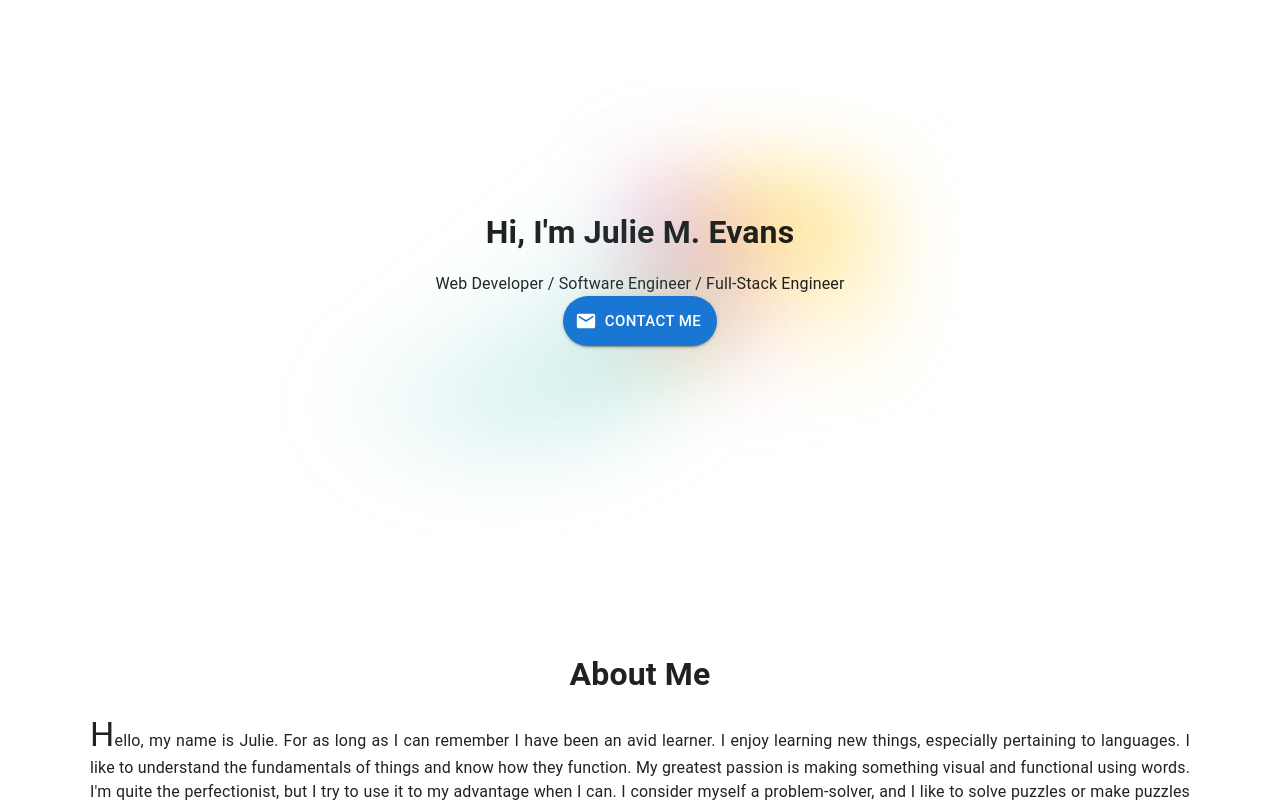
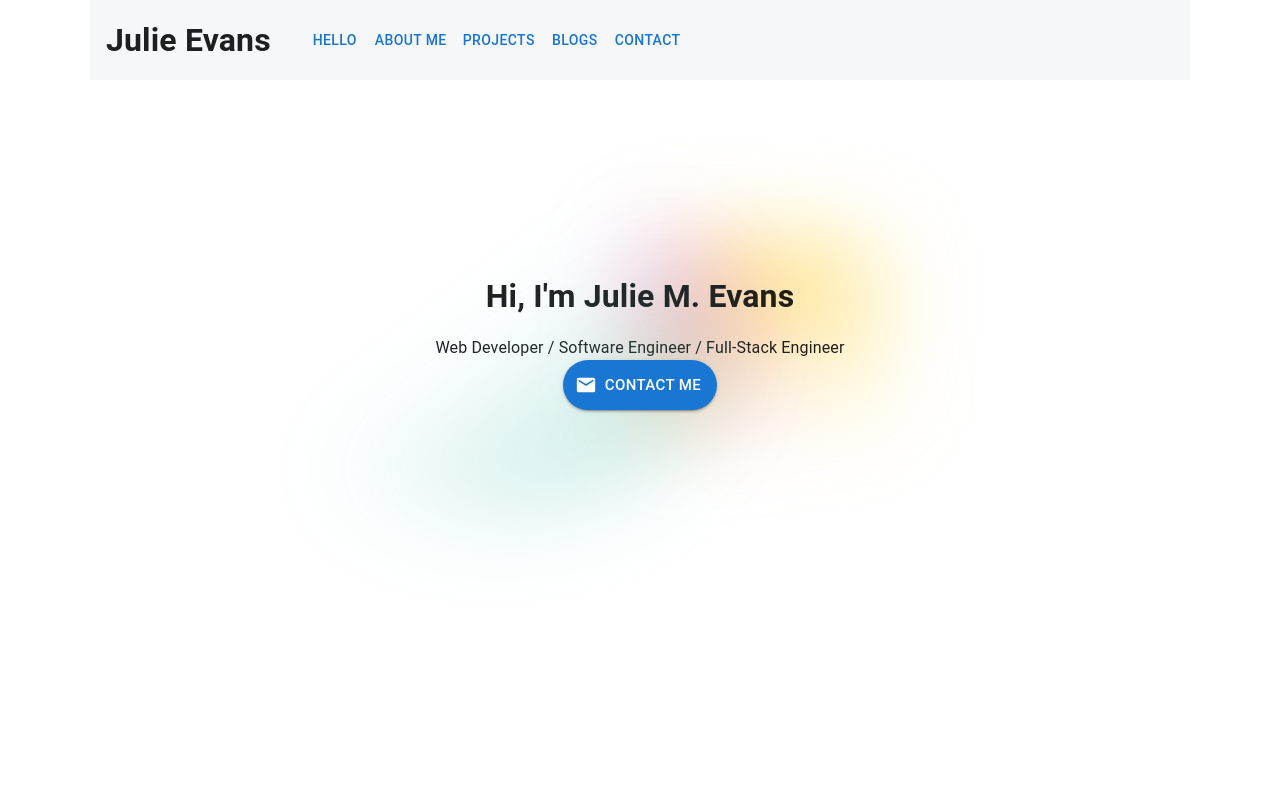
Before and after one commit to mailauki/portfolio-next, a Next.js app: page / in a window 1280 px wide. Shown: the top 802 px of the page. Built offline with nearby package versions, Linux system fonts and the light colour scheme.

Commit message:
Add header component

```diff
--- a/components/AboutMe/AboutMe.js
+++ b/components/AboutMe/AboutMe.js
@@ -5,7 +5,7 @@ import Skills from './Skills'
 
 export default function AboutMe() {
   return (
-    <div className={styles.section}>
+    <div className={styles.section} id="aboutme">
       <h1>About Me</h1>
 
       <Box>
--- a/components/Blogs/Blogs.js
+++ b/components/Blogs/Blogs.js
@@ -8,7 +8,7 @@ const inter = Inter({ subsets: ['latin'] })
 
 export default function Blogs() {
   return (
-    <div className={styles.section}>
+    <div className={styles.section} id="blogs">
       <h1>Blogs</h1>
 
       <div className={styles.grid}>
--- a/components/Contact/Contact.js
+++ b/components/Contact/Contact.js
@@ -4,7 +4,7 @@ import { contactInfo } from '../../data/contactInfo'
 
 export default function Contact() {
   return (
-    <div className={styles.section}>
+    <div className={styles.section} id="contact">
       <h2>Contact Info</h2>
       <List
         className={styles.grid}
--- /dev/null
+++ b/components/Header.js
@@ -0,0 +1,45 @@
+import styles from '../styles/Home.module.css'
+import { Button } from '@mui/material'
+
+export default function Header() {
+  return (
+    <div className={styles.header}>
+      <h1 style={{ marginRight: "1em" }}>Julie Evans</h1>
+      <Button
+        component="a"
+        href="#hello"
+        rel="noopener noreferrer"
+      >
+        Hello
+      </Button>
+      <Button
+        component="a"
+        href="#aboutme"
+        rel="noopener noreferrer"
+      >
+        About Me
+      </Button>
+      <Button
+        component="a"
+        href="#projects"
+        rel="noopener noreferrer"
+      >
+        Projects
+      </Button>
+      <Button
+        component="a"
+        href="#blogs"
+        rel="noopener noreferrer"
+      >
+        Blogs
+      </Button>
+      <Button
+        component="a"
+        href="#contact"
+        rel="noopener noreferrer"
+      >
+        Contact
+      </Button>
+    </div>
+  )
+}
--- a/components/Hello/Hello.js
+++ b/components/Hello/Hello.js
@@ -3,10 +3,8 @@ import { Button } from '@mui/material'
 import MailIcon from '@mui/icons-material/Mail'
 
 export default function Hello() {
-
   return (
-    <div className={styles.section}>
-
+    <div className={styles.section} id="hello">
       <div className={styles.center}>
         <h1>Hi, I'm Julie M. Evans</h1>
         <p>Web Developer / Software Engineer / Full-Stack Engineer</p>
--- a/components/Home.js
+++ b/components/Home.js
@@ -4,10 +4,13 @@ import AboutMe from './AboutMe/AboutMe'
 import Projects from './Projects/Projects'
 import Blogs from './Blogs/Blogs'
 import Contact from './Contact/Contact'
+import Header from './Header'
 
 export default function Home() {
   return (
     <main className={styles.main}>
+      <Header />
+
       <Hello />
 
       <AboutMe />
--- a/components/Projects/Projects.js
+++ b/components/Projects/Projects.js
@@ -16,7 +16,7 @@ export default function Projects() {
   // if (!data) return <div>Loading...</div>
 
   return (
-    <div className={styles.section}>
+    <div className={styles.section} id="projects">
       <h1>Projects</h1>
 
       <div className={styles.grid}>
--- a/styles/Home.module.css
+++ b/styles/Home.module.css
@@ -14,6 +14,7 @@
   flex-direction: column;
   justify-content: inherit;
   align-items: inherit;
+  padding: 4rem;
 }
 
 .section h1 {
@@ -23,6 +24,19 @@
 /* .section button, .section p {
   margin: 0.5rem;
 } */
+
+.header {
+  display: flex;
+  justify-content: flex-start;
+  max-width: var(--max-width);
+  width: 100%;
+  z-index: 2;
+  position: fixed;
+  top: 0;
+  margin: 0;
+  padding: 1rem;
+  background-color: rgba(var(--callout-rgb), 0.5);
+}
 
 .description {
   display: inherit;
```
